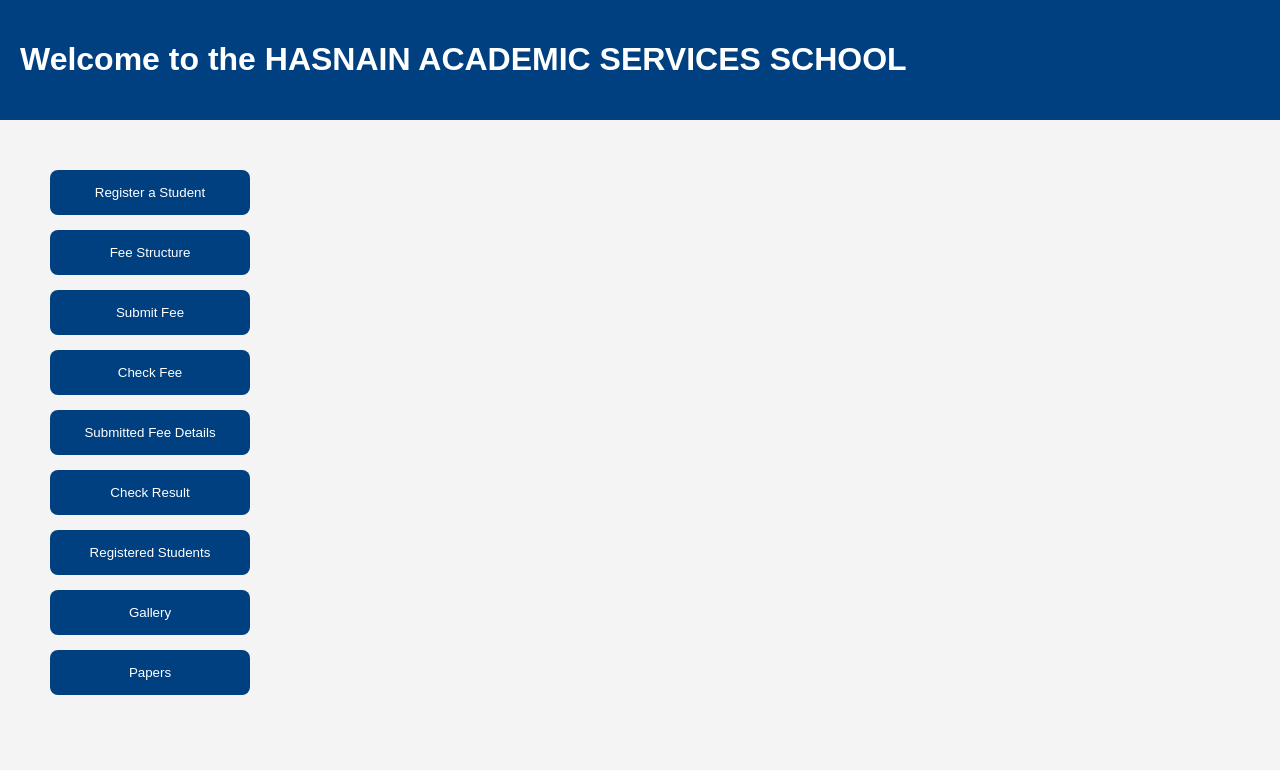
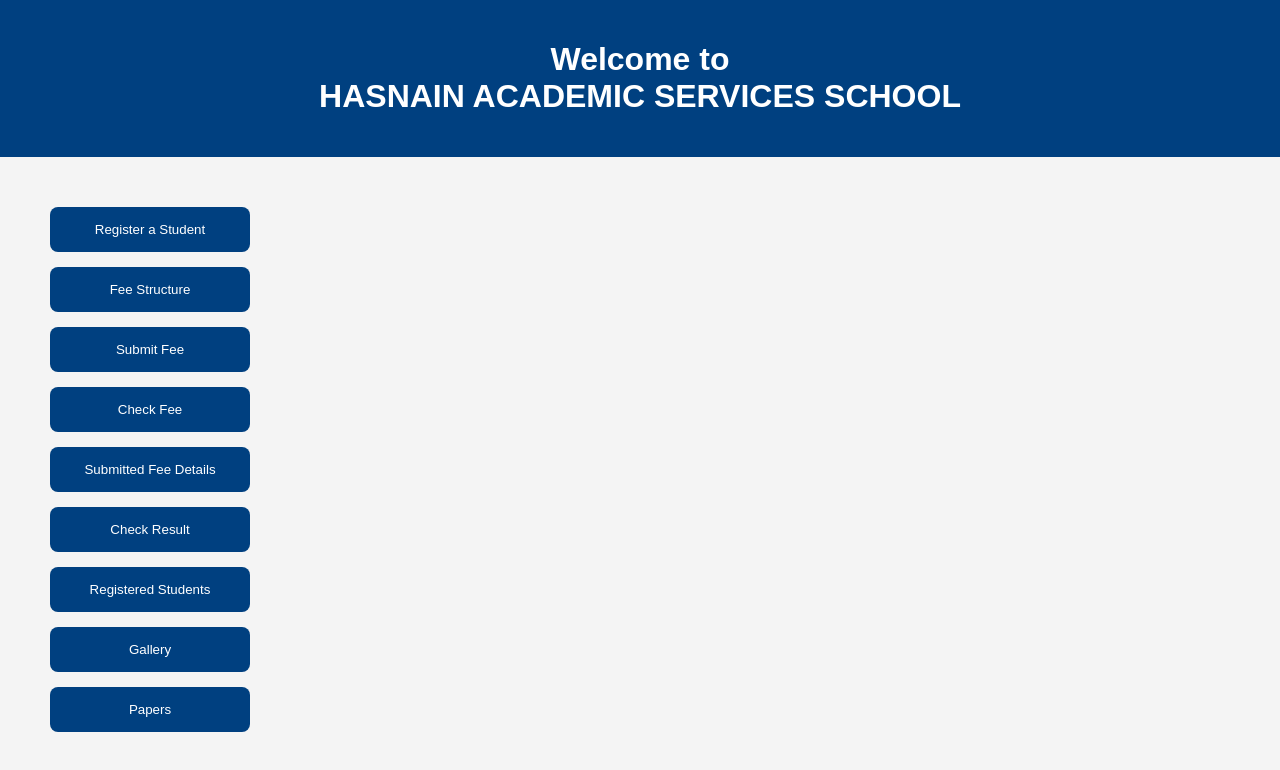
Before and after one commit to AzadarHasnainKausar/HASS-website, a plain HTML site: page index.html in a window 1280 px wide. Drawn offline with Linux system fonts and the light colour scheme.

Commit message:
Update index.html

```diff
--- a/index.html
+++ b/index.html
@@ -48,7 +48,7 @@
 <body>
 
     <div class="header">
-        <h1>Welcome to the HASNAIN ACADEMIC SERVICES SCHOOL</h1>
+        <h1 style="text-align: center;">Welcome to<br>HASNAIN ACADEMIC SERVICES SCHOOL</h1>
     </div>
 
     <div class="container">
```
